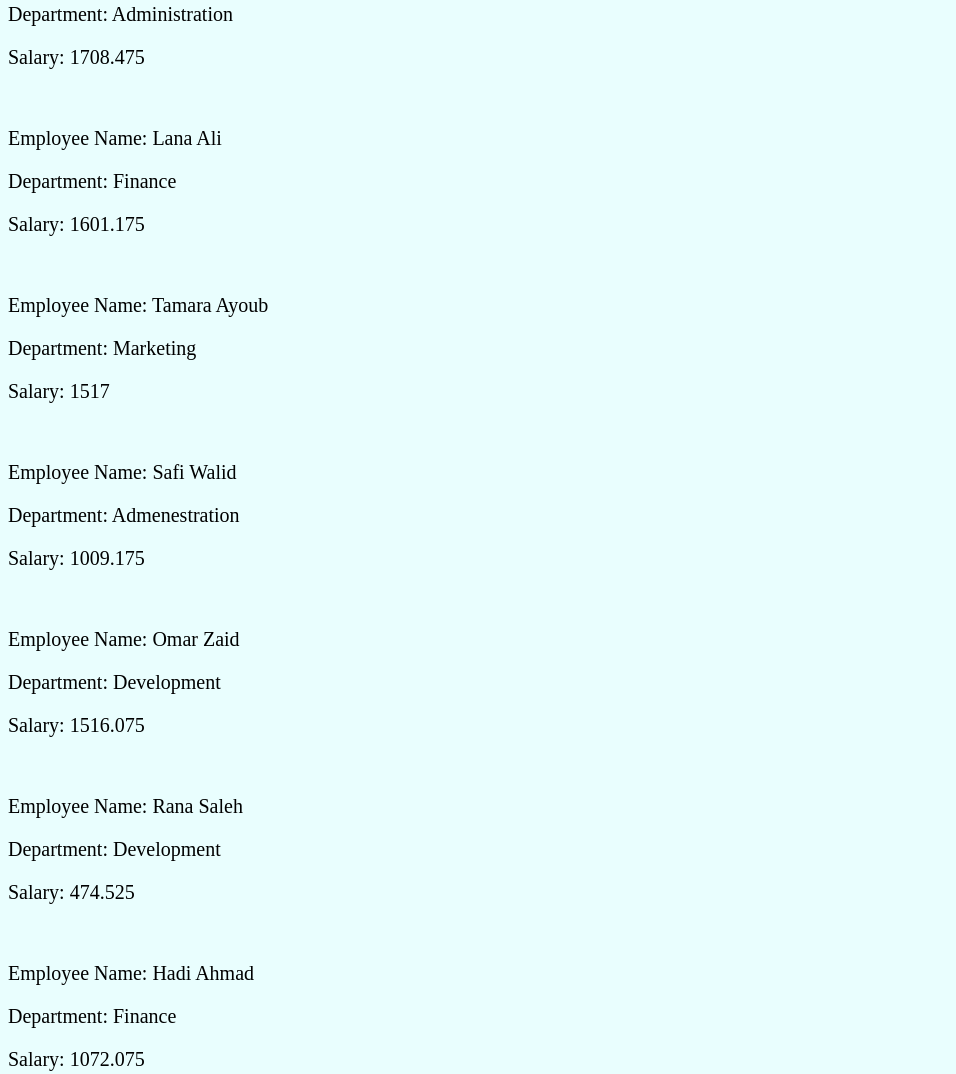
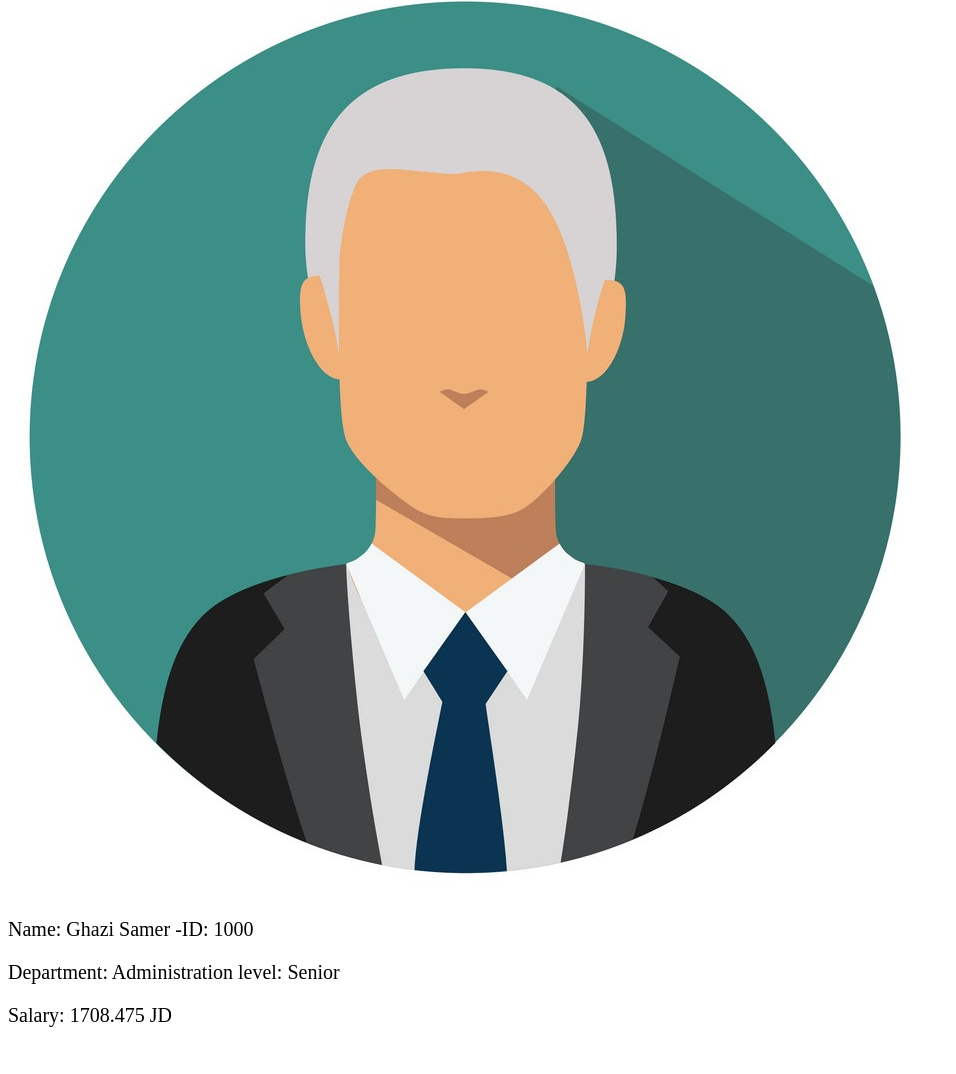
Before and after one commit to ahmadabdallah1993/HR-management-system, a plain HTML site: page index.html in a window 1280 px wide. Shown: the part 279-1353 px from the top of the page, without its empty margins (0-956 px from the left). Drawn offline with Linux system fonts and the light colour scheme; a web font is replaced by a local one.

Commit message:
done first step

```diff
--- a/constructor.js
+++ b/constructor.js
@@ -35,25 +35,63 @@ Employee.prototype.salary = function() {
 }
 }
 
+
+const body = document.getElementsByTagName('body');
+
+
 Employee.prototype.render = function() {
-    document.write(`<p>Employee Name: ${this.fullName}</p><p>Department: ${this.department}</p><p>Salary: ${this.salary}</p><br>`)
+    // document.write(`<p>Employee Name: ${this.fullName}</p><p>Department: ${this.department}</p><p>Salary: ${this.salary}</p><br>`)
+
+
+    const navEl = document.createElement('nav');
+
+    const imgEl = document.createElement('img');
+    imgEl.src= `${this.imageURL}`;
+    imgEl.alt=`${this.fullName}`;
+    navEl.appendChild(imgEl);
+
+    const pEl = document.createElement('p');
+    pEl.textContent = `Name: ${this.fullName} -ID: ${this.employeeID}`;
+    navEl.appendChild(pEl);
+
+    const pEl2 = document.createElement('p');
+    pEl2.textContent = `Department: ${this.department} level: ${this.level}`;
+    navEl.appendChild(pEl2);
+
+    const pEl3 = document.createElement('p');
+    pEl3.textContent = `Salary: ${this.salary} JD`;
+    navEl.appendChild(pEl3);
+
+
+
+    body[0].appendChild(navEl)
+
+
+    //this.employeeID = employeeID;
+    // this.fullName = fullName;
+    // this.department = department;
+    // this.level = level;
+    // this.imageURL = imageURL;
+    //this.salary = salary;
+
+
 }
 
 
 
-const employeeNo1 = new Employee("Ghazi Samer", "Administration", "Senior", "./image/pic.png");
+const employeeNo1 = new Employee("Ghazi Samer", "Administration", "Senior", "./image/Ghazi.jpg");
 
-const employeeNo2 = new Employee("Lana Ali", "Finance", "Senior", "./image/pic.png");
+const employeeNo2 = new Employee("Lana Ali", "Finance", "Senior", "./image/Lana.jpg");
 
-const employeeNo3 = new Employee("Tamara Ayoub", "Marketing", "Senior", "./image/pic.png");
+const employeeNo3 = new Employee("Tamara Ayoub", "Marketing", "Senior", "./image/Tamara.jpg");
 
-const employeeNo4 = new Employee("Safi Walid","Admenestration", "Mid-Senior","./image/pic.png");
+const employeeNo4 = new Employee("Safi Walid","Admenestration", "Mid-Senior","./image/Safi.jpg");
 
-const employeeNo5 = new Employee("Omar Zaid", "Development", "Senior", "./image/pic.png");
+const employeeNo5 = new Employee("Omar Zaid", "Development", "Senior", "./image/Omar.jpg");
 
-const employeeNo6 = new Employee("Rana Saleh", "Development", "Junior", "./image/pic.png");
+const employeeNo6 = new Employee("Rana Saleh", "Development", "Junior", "./image/Rana.jpg");
 
-const employeeNo7 = new Employee("Hadi Ahmad", "Finance", "Mid-Senior", "./image/pic.png");
+const employeeNo7 = new Employee("Hadi Ahmad", "Finance", "Mid-Senior", "./image/Hadi.jpg");
 
 
 
--- a/style.css
+++ b/style.css
@@ -1,5 +1,5 @@
 body{
-    background-color:rgb(233, 254, 254);
+    /* background-color:rgb(233, 254, 254); */
 }
 
 h1{
```
Also changed, not shown: image/Ghazi.jpg (added), image/Hadi.jpg (added), image/Lana.jpg (added), image/Omar.jpg (added), image/Rana.jpg (added), image/Safi.jpg (added), image/Tamara.jpg (added).
